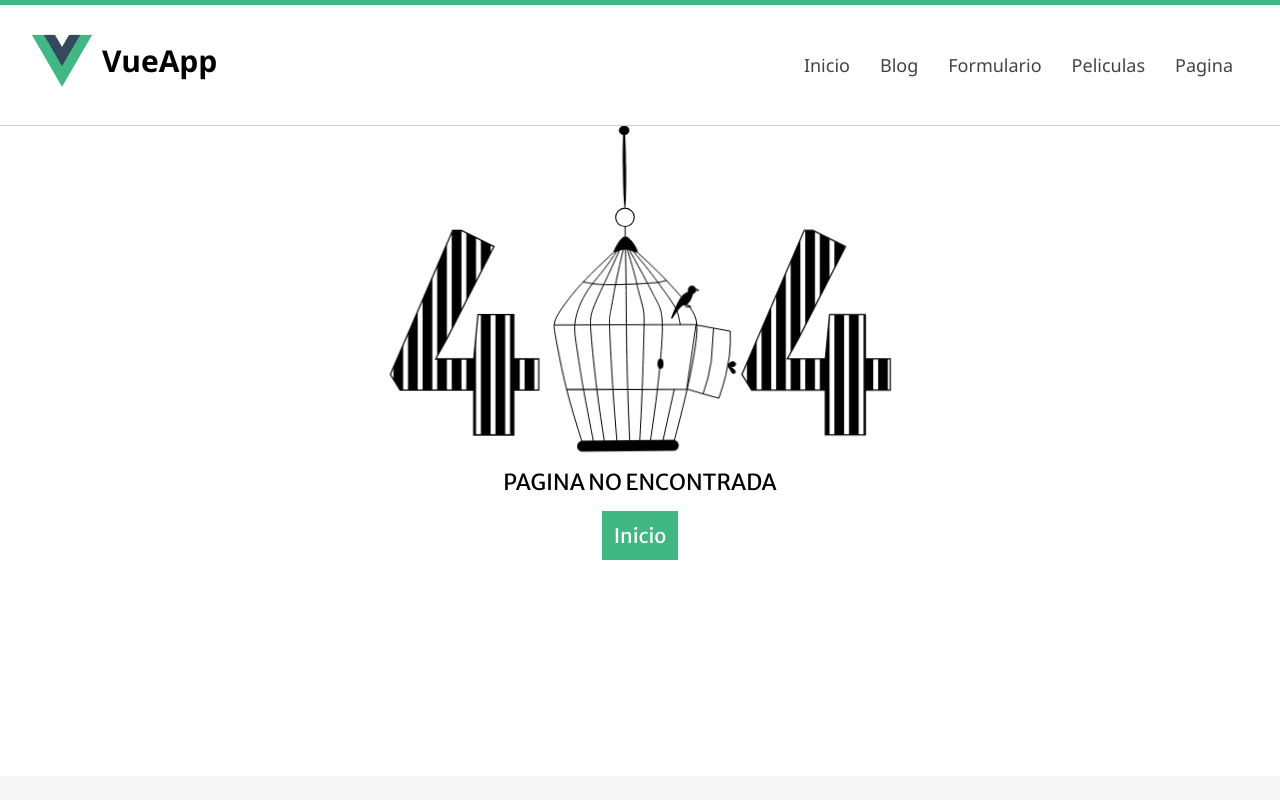
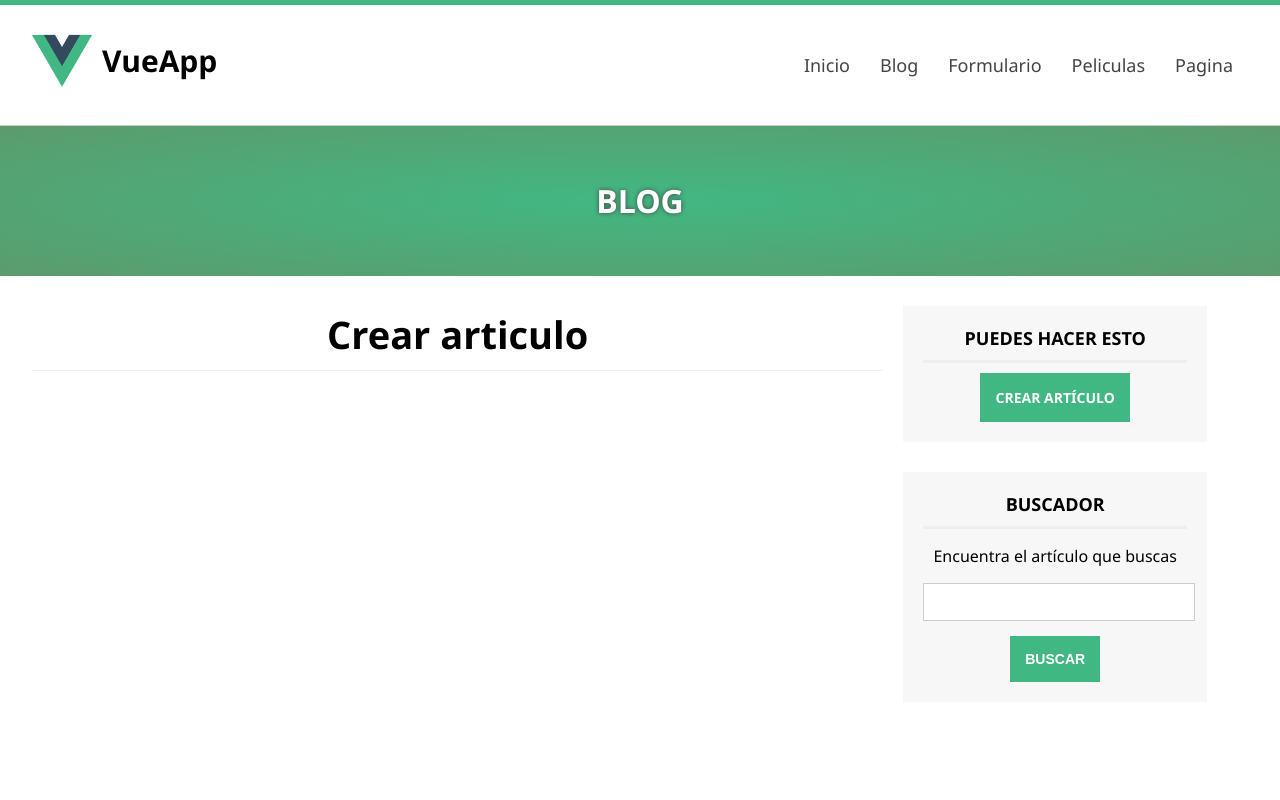
Before and after one commit to tamueka/masterVUE, a Vue app: page /crear-articulo in a window 1280 px wide. Shown: the top 800 px of the page. Built offline with nearby package versions, Linux system fonts and the light colour scheme.

Commit message:
pagina crear articulo + router-link en el sidebar

```diff
--- /dev/null
+++ b/src/components/CreateArticle.vue
@@ -0,0 +1,41 @@
+<template>
+  <div class="general">
+    <Slider texto="BLOG"></Slider>
+    <div class="center">
+      <section id="content">
+        <h1 class="subheader">Crear articulo</h1>
+        <!-- Formulario -->
+      </section>
+      <Sidebar></Sidebar>
+      <div class="clearfix"></div>
+    </div>
+  </div>
+</template>
+
+<script>
+/* import axios from 'axios';
+ */import Global from '../Global';
+import Slider from './Slider.vue';
+import Sidebar from './Sidebar.vue';
+/* import { required, minLength } from 'vuelidate/lib/validators';
+ */
+export default {
+  name: "CreateArticle",
+  components: {
+      Slider,
+      Sidebar,
+  },
+  data() {
+      return {
+          url: Global.url,
+      }
+  },
+  methods: {
+
+  }
+
+};
+</script>
+
+<style scoped>
+</style>
--- a/src/components/Sidebar.vue
+++ b/src/components/Sidebar.vue
@@ -2,7 +2,7 @@
   <aside id="sidebar">
     <div id="nav-blog" class="sidebar-item">
       <h3>Puedes hacer esto</h3>
-      <a href="#" class="btn btn-success">Crear artículo</a>
+      <router-link to="/crear-articulo" href="#" class="btn btn-success">Crear artículo</router-link>
     </div>
 
     <div id="search" class="sidebar-item">
--- a/src/main.js
+++ b/src/main.js
@@ -22,6 +22,8 @@ import Peliculas from "./components/Peliculas.vue";
 import Search from "./components/Search.vue";
 import Redirect from "./components/Redirect.vue";
 import Article from "./components/Article.vue";
+import CreateArticle from "./components/CreateArticle.vue";
+
 
 Vue.config.productionTip = false
 
@@ -33,7 +35,8 @@ Vue.use(require("vue-moment"), {moment});
 const routes = [
   { path: "/home", component: LastArticles },
   { path: "/blog", component: Blog },
-  { path: "/articulo/:id", name:"article", component: Article },
+  { path: "/articulo/:id", name: "article", component: Article },
+  { path: "/crear-articulo", name: "create", component: CreateArticle},
   { path: "/formulario", component: Formulario },
   { path: "/pagina/:id?", name: "pagina", component: Pagina },
   { path: "/pagina2/", component: MiComponente },
```
